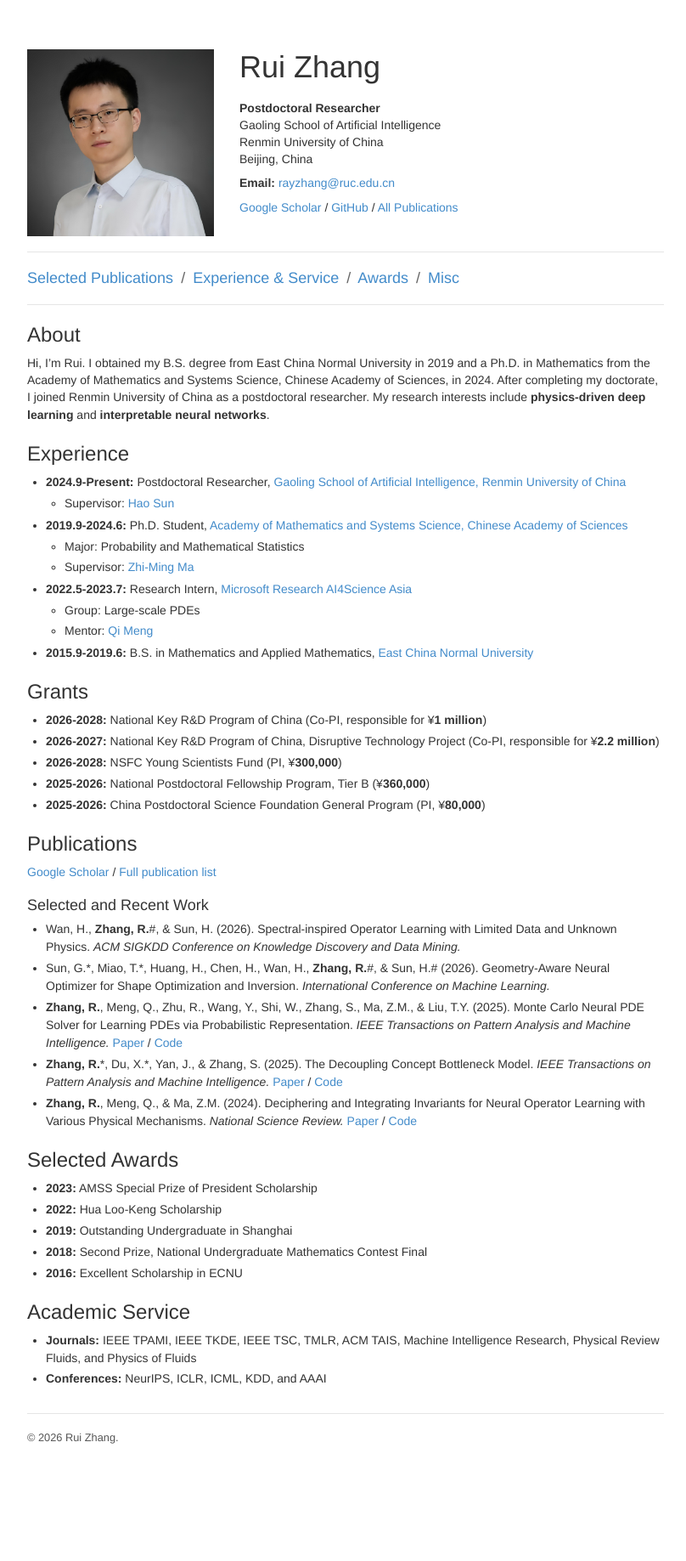
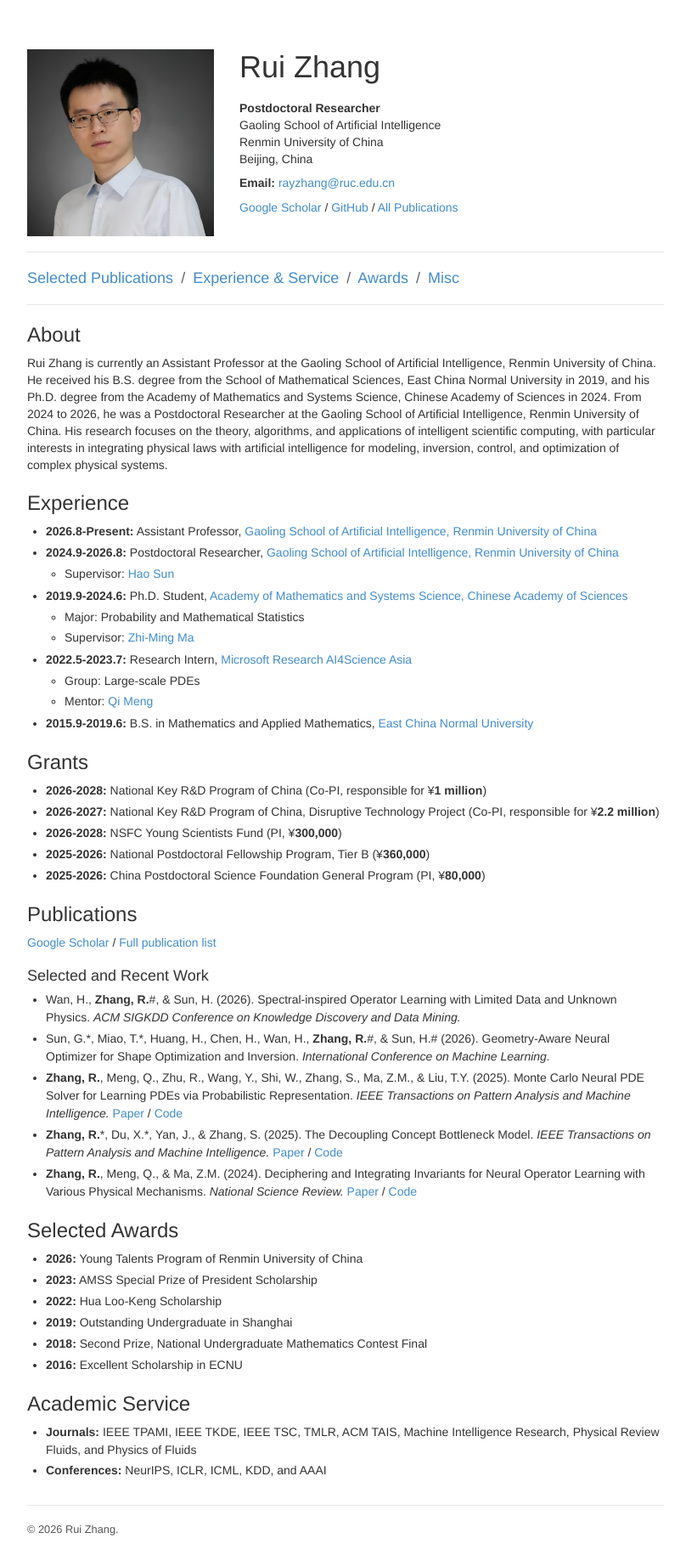
Before and after one commit to optray/optray.github.io, a Jekyll site: the page built from index.md, in a window 1280 px wide. Shown: the whole page at 85% size, without its empty margins (233-1041 px from the left). Built offline with Jekyll 4.4.1, drawn with Linux system fonts in a browser that asks for light colours; our own code applies the rules of GitHub Pages for plain Markdown files; before the commit the page ends 1729 px from its top, so only the background shows below that.

Commit message:
Update index.md

```diff
--- a/index.md
+++ b/index.md
@@ -1,17 +1,16 @@
 ---
 layout: about
-description: Rui Zhang is a postdoctoral researcher working on physics-driven deep learning and interpretable neural networks.
 ---
 
 # About
 {: #about }
 
-Hi, I'm Rui. I obtained my B.S. degree from East China Normal University in 2019 and a Ph.D. in Mathematics from the Academy of Mathematics and Systems Science, Chinese Academy of Sciences, in 2024. After completing my doctorate, I joined Renmin University of China as a postdoctoral researcher. My research interests include **physics-driven deep learning** and **interpretable neural networks**.
+Rui Zhang is currently an Assistant Professor at the Gaoling School of Artificial Intelligence, Renmin University of China. He received his B.S. degree from the School of Mathematical Sciences, East China Normal University in 2019, and his Ph.D. degree from the Academy of Mathematics and Systems Science, Chinese Academy of Sciences in 2024. From 2024 to 2026, he was a Postdoctoral Researcher at the Gaoling School of Artificial Intelligence, Renmin University of China. His research focuses on the theory, algorithms, and applications of intelligent scientific computing, with particular interests in integrating physical laws with artificial intelligence for modeling, inversion, control, and optimization of complex physical systems.
 
 # Experience
 {: #experience }
-
-* **2024.9-Present:** Postdoctoral Researcher, [Gaoling School of Artificial Intelligence, Renmin University of China](http://ai.ruc.edu.cn/)
+* **2026.8-Present:** Assistant Professor, [Gaoling School of Artificial Intelligence, Renmin University of China](http://ai.ruc.edu.cn/)
+* **2024.9-2026.8:** Postdoctoral Researcher, [Gaoling School of Artificial Intelligence, Renmin University of China](http://ai.ruc.edu.cn/)
   * Supervisor: [Hao Sun](https://gsai.ruc.edu.cn/haosun)
 * **2019.9-2024.6:** Ph.D. Student, [Academy of Mathematics and Systems Science, Chinese Academy of Sciences](http://www.amss.ac.cn/)
   * Major: Probability and Mathematical Statistics
@@ -45,7 +44,7 @@ Hi, I'm Rui. I obtained my B.S. degree from East China Normal University in 2019
 
 # Selected Awards
 {: #awards }
-
+* **2026:** Young Talents Program of Renmin University of China
 * **2023:** AMSS Special Prize of President Scholarship
 * **2022:** Hua Loo-Keng Scholarship
 * **2019:** Outstanding Undergraduate in Shanghai
```
